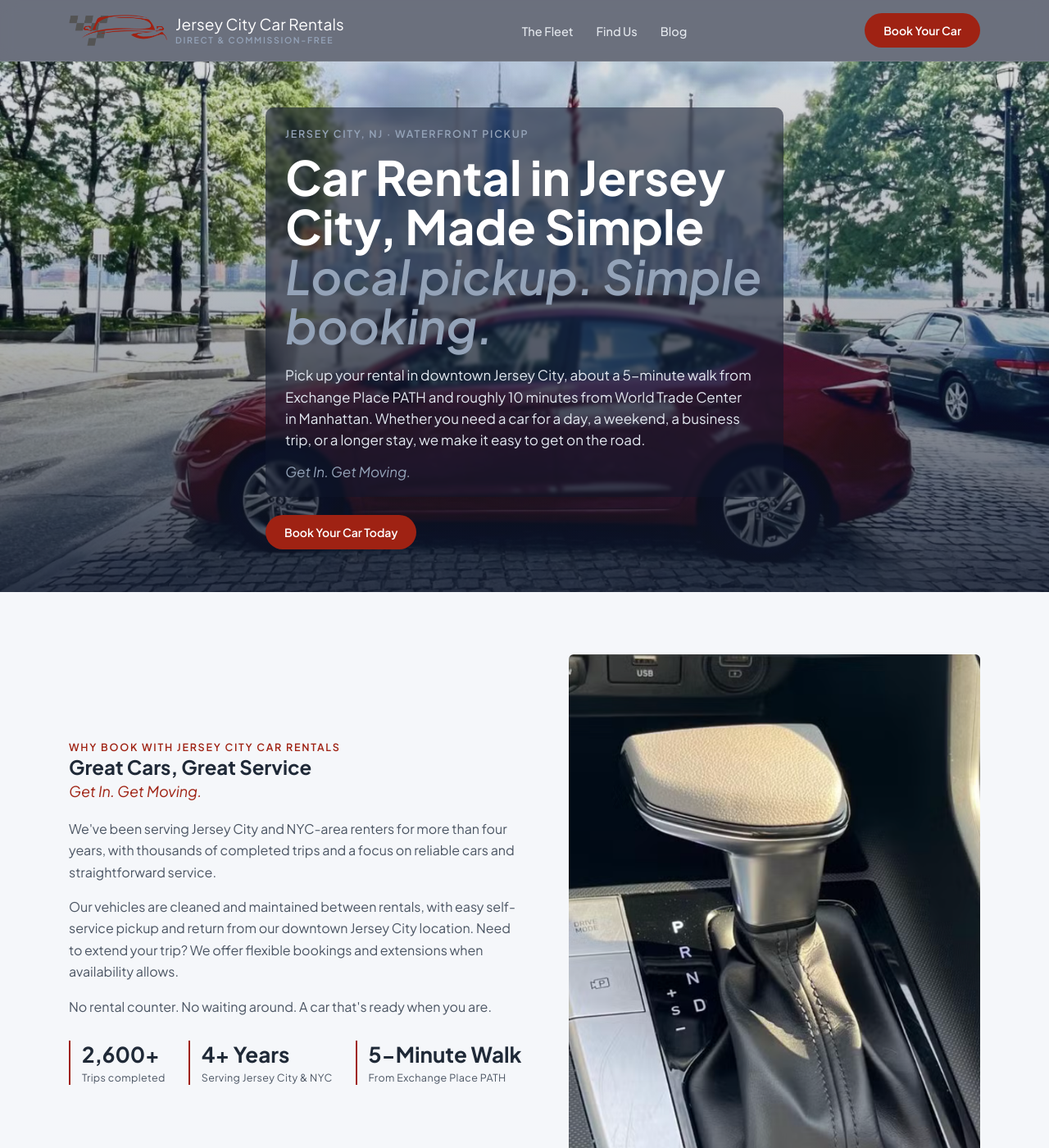
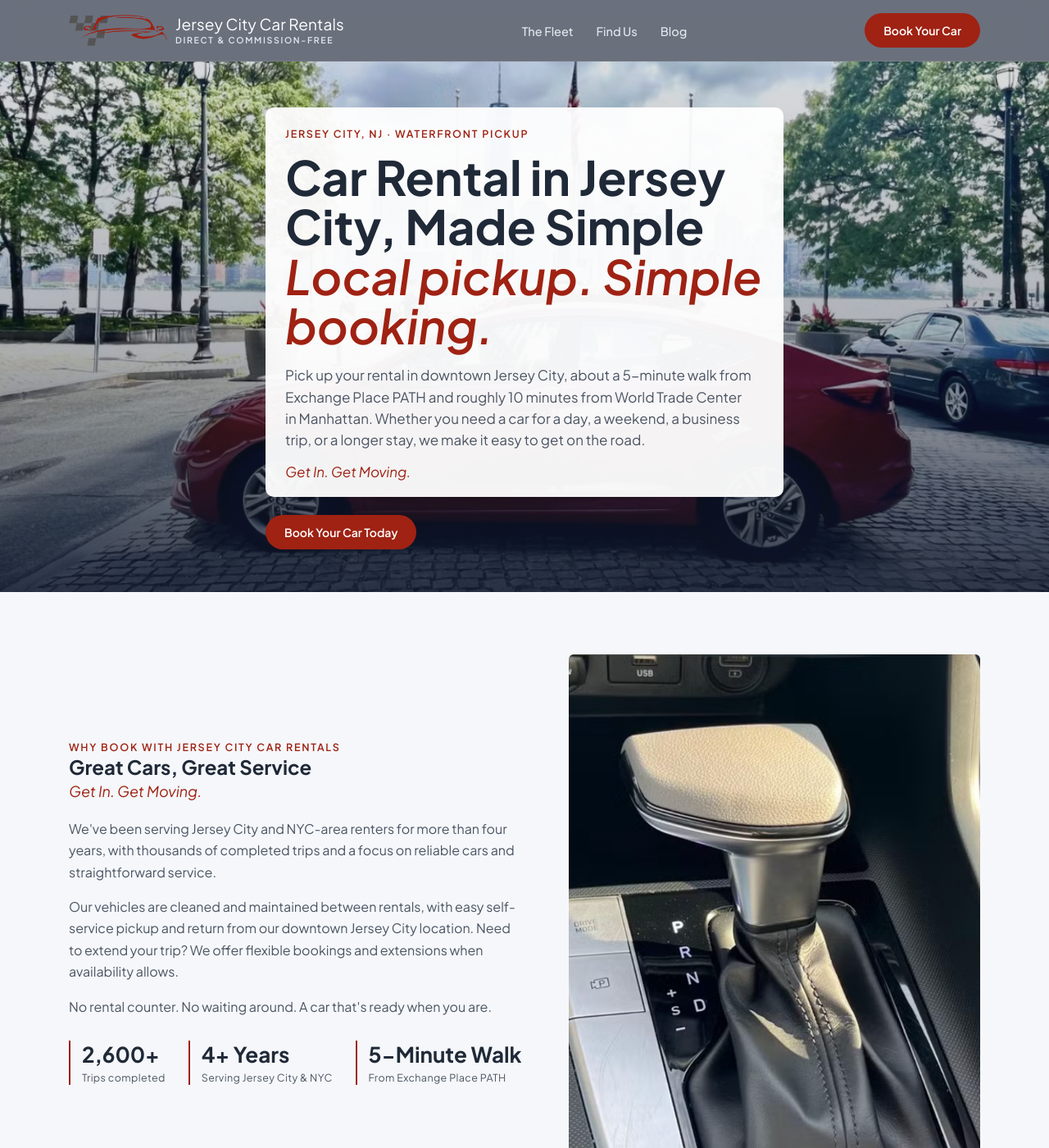
Before and after one commit to TiffRoxburyHill/jerseycitycarrentals, a Jekyll site: the page index.html, which Jekyll copies as it is, in a window 1280 px wide and 1400 px high. Shown: the whole window at 82% size. Built offline with Jekyll 4.4.1, drawn with Linux system fonts in a browser that asks for light colours.

Commit message:
Hero box: white card with brand red accents
Co-Authored-By: Claude Opus 5.5 <noreply@anthropic.com>
Claude-Session: https://claude.ai/code/session_01VJPf8SpXdv3qXM3ztzXdHM

```diff
--- a/_layouts/default.html
+++ b/_layouts/default.html
@@ -17,7 +17,7 @@
 <link rel="preconnect" href="https://fonts.googleapis.com">
 <link rel="preconnect" href="https://fonts.gstatic.com" crossorigin>
 <link href="https://fonts.googleapis.com/css2?family=Plus+Jakarta+Sans:ital,wght@0,400;0,500;0,600;0,700;0,800;1,400;1,600&display=swap" rel="stylesheet">
-<link rel="stylesheet" href="/style.css?v=3">
+<link rel="stylesheet" href="/style.css?v=4">
 </head>
 <body>
 
--- a/index.html
+++ b/index.html
@@ -15,7 +15,7 @@
 <link rel="preconnect" href="https://fonts.googleapis.com">
 <link rel="preconnect" href="https://fonts.gstatic.com" crossorigin>
 <link href="https://fonts.googleapis.com/css2?family=Plus+Jakarta+Sans:ital,wght@0,400;0,500;0,600;0,700;0,800;1,400;1,600&display=swap" rel="stylesheet">
-<link rel="stylesheet" href="/style.css?v=3">
+<link rel="stylesheet" href="/style.css?v=4">
 </head>
 <body>
 
--- a/style.css
+++ b/style.css
@@ -8,7 +8,7 @@
   --gold:#9F2213;
   --line:#E2E8F0;
   --nav-ink:#FFFFFF;
-  --on-dark-accent:#94A3B8;
+  --on-dark-accent:#E2E8F0;
 }
 @media (prefers-color-scheme: dark){
   :root:not([data-theme="light"]){
@@ -581,3 +581,11 @@ footer{
   .find-copy{padding:32px 24px;}
   .faq-item{padding:18px 20px;}
 }
+
+/* ---- Hero box: white card with brand red accents ---- */
+.hero-textbox{background:rgba(255,255,255,.95);backdrop-filter:none;}
+.hero .hero-textbox h1{color:#1F2937;}
+.hero .hero-textbox h1 em,
+.hero .hero-textbox .eyebrow,
+.hero .hero-textbox .tagline{color:#9F2213;}
+.hero .hero-textbox p.lede{color:#4B5563;}
```
